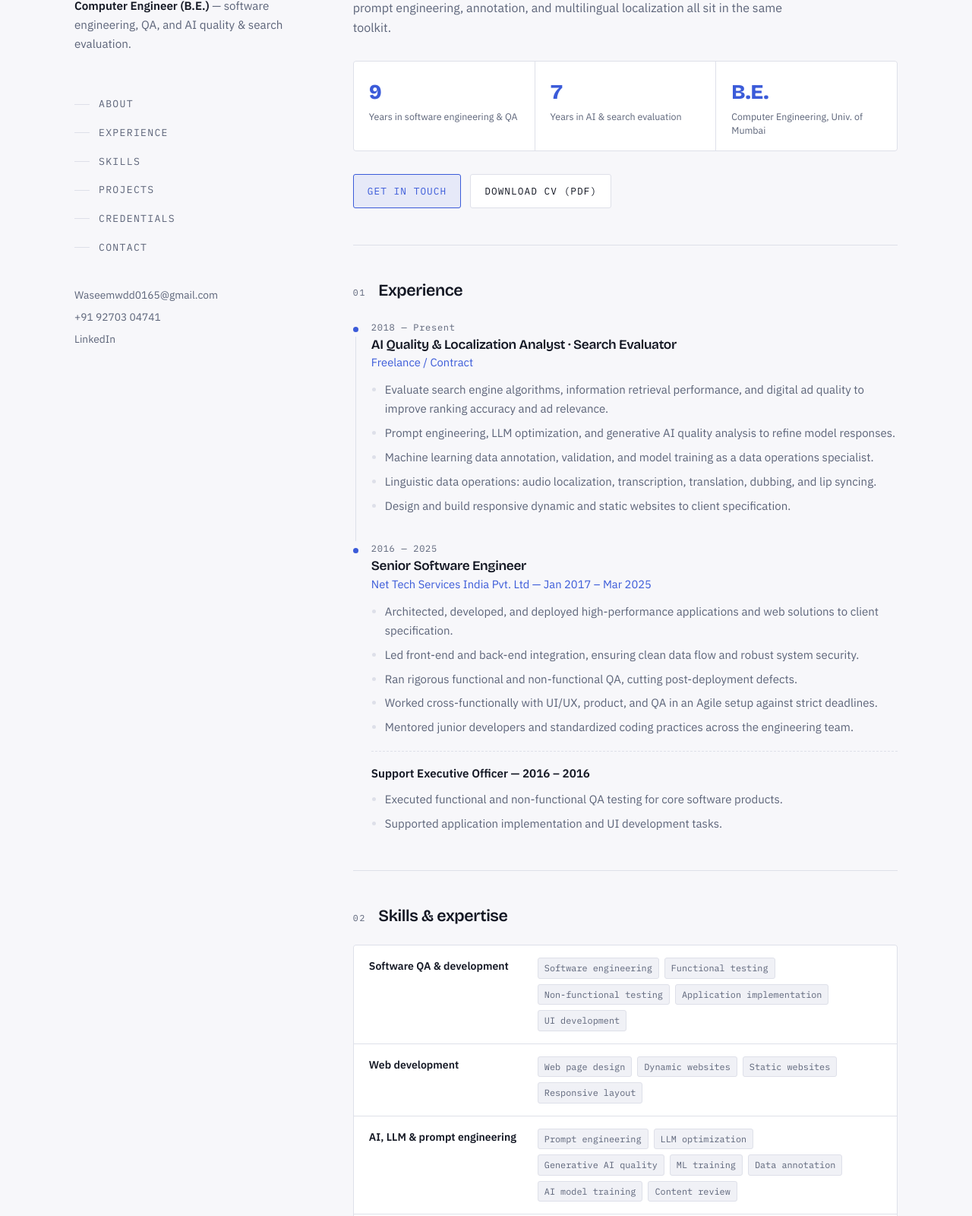
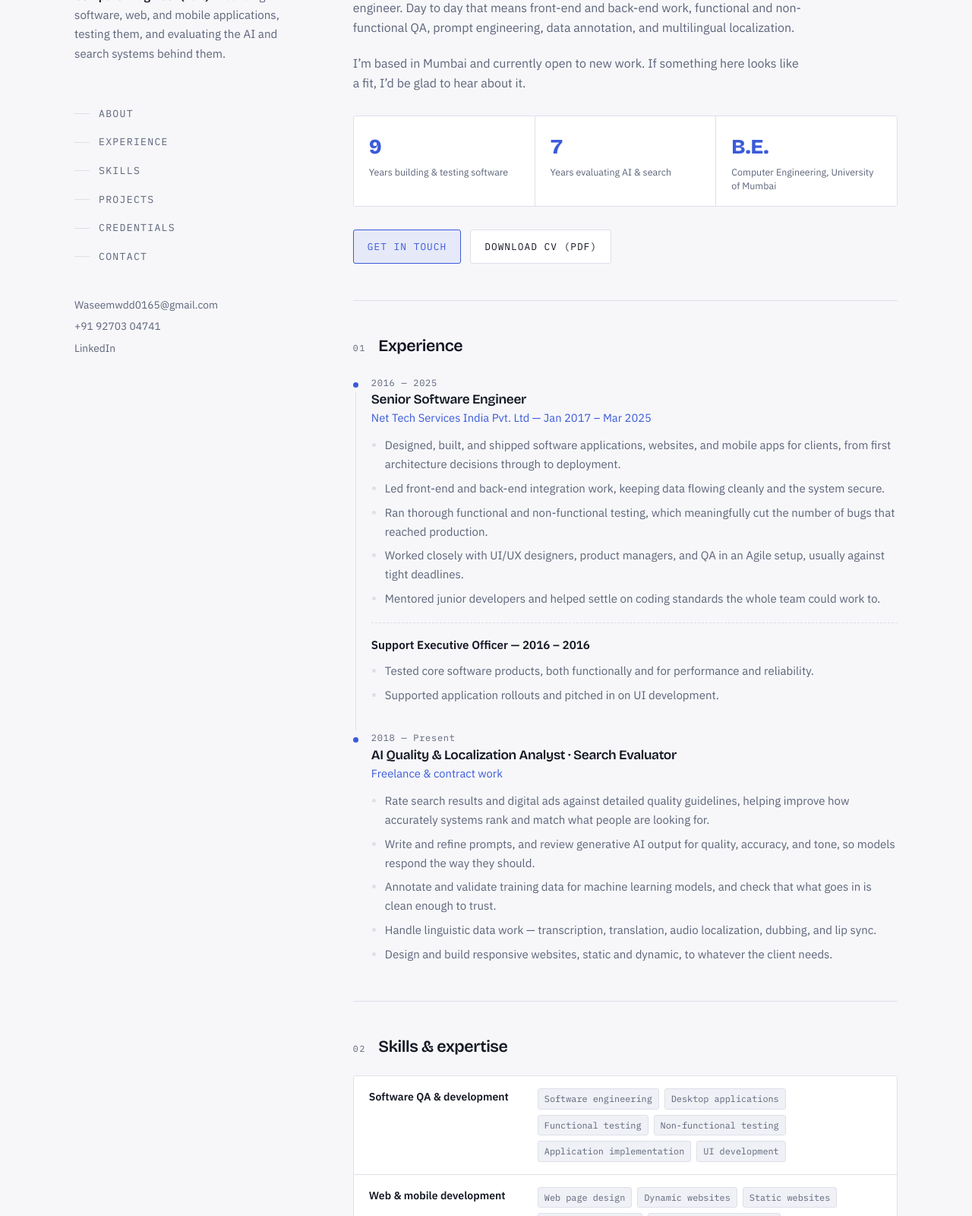
Before and after one commit to waseemwdd0165-jpg/waseemwdd0165-jpg.github.io, a plain HTML site: page index.html in a window 1280 px wide. Shown: the part 231-1831 px from the top of the page at 76% size. Drawn offline with nearby package versions, Linux system fonts and the light colour scheme.

Commit message:
Add files via upload

```diff
--- a/index.html
+++ b/index.html
@@ -3,7 +3,7 @@
 <head>
 <meta charset="utf-8">
 <meta name="viewport" content="width=device-width, initial-scale=1">
-<meta name="description" content="Waseem Ansari - Computer Engineer (B.E.). Software engineering, QA, and AI quality &amp; search evaluation.">
+<meta name="description" content="Waseem Ansari - Computer Engineer (B.E.). Software, web, and mobile application development, QA, and AI quality &amp; search evaluation.">
 <title>Waseem Ansari</title>
 <link rel="preconnect" href="https://fonts.googleapis.com">
 <link rel="preconnect" href="https://fonts.gstatic.com" crossorigin>
@@ -224,7 +224,7 @@ footer{
 <div class="shell">
   <aside class="rail">
     <h1>Waseem Ansari</h1>
-    <p class="role"><b>Computer Engineer (B.E.)</b> — software engineering, QA, and AI quality &amp; search evaluation.</p>
+    <p class="role"><b>Computer Engineer (B.E.)</b> &mdash; building software, web, and mobile applications, testing them, and evaluating the AI and search systems behind them.</p>
     <nav aria-label="Sections">
       <a href="#about">About</a>
       <a href="#experience">Experience</a>
@@ -242,12 +242,14 @@ footer{
 
   <main>
     <section id="about" class="intro">
-      <p>I build software and I judge software — nine years shipping web applications as a senior engineer, and seven years evaluating the systems that rank, retrieve, and generate the content people actually see.</p>
-      <p class="sub">That combination is the point. I know how a search stack or an LLM pipeline is put together, and I know how to score its output against a rubric, at volume, without drifting. Front-end and back-end integration, functional and non-functional QA, prompt engineering, annotation, and multilingual localization all sit in the same toolkit.</p>
+      <p>I&rsquo;ve spent nine years as a senior software engineer building software applications, websites, and mobile apps, and seven years evaluating the search and AI systems that shape what people find online.</p>
+      <p class="sub">The two sides feed each other. Knowing how a search stack or a language model pipeline is put together makes me a sharper judge of what it produces &mdash; and years of assessing that output against detailed guidelines have made me a more careful engineer. Day to day that means front-end and back-end work, functional and non-functional QA, prompt engineering, data annotation, and multilingual localization.
+      </p>
+      <p class="sub">I&rsquo;m based in Mumbai and currently open to new work. If something here looks like a fit, I&rsquo;d be glad to hear about it.</p>
       <div class="stats">
-        <div class="stat"><div class="n">9</div><div class="l">Years in software engineering &amp; QA</div></div>
-        <div class="stat"><div class="n">7</div><div class="l">Years in AI &amp; search evaluation</div></div>
-        <div class="stat"><div class="n">B.E.</div><div class="l">Computer Engineering, Univ. of Mumbai</div></div>
+        <div class="stat"><div class="n">9</div><div class="l">Years building &amp; testing software</div></div>
+        <div class="stat"><div class="n">7</div><div class="l">Years evaluating AI &amp; search</div></div>
+        <div class="stat"><div class="n">B.E.</div><div class="l">Computer Engineering, University of Mumbai</div></div>
       </div>
       <div class="actions">
         <a class="btn primary" href="#contact">Get in touch</a>
@@ -259,35 +261,35 @@ footer{
       <div class="section-head"><span class="eyebrow">01</span><h2>Experience</h2></div>
       <div class="tl">
         <article class="job">
-          <div class="when">2018 — Present</div>
-          <h3>AI Quality &amp; Localization Analyst · Search Evaluator</h3>
-          <div class="org">Freelance / Contract</div>
-          <ul>
-            <li>Evaluate search engine algorithms, information retrieval performance, and digital ad quality to improve ranking accuracy and ad relevance.</li>
-            <li>Prompt engineering, LLM optimization, and generative AI quality analysis to refine model responses.</li>
-            <li>Machine learning data annotation, validation, and model training as a data operations specialist.</li>
-            <li>Linguistic data operations: audio localization, transcription, translation, dubbing, and lip syncing.</li>
-            <li>Design and build responsive dynamic and static websites to client specification.</li>
-          </ul>
-        </article>
-        <article class="job">
           <div class="when">2016 — 2025</div>
           <h3>Senior Software Engineer</h3>
           <div class="org">Net Tech Services India Pvt. Ltd — Jan 2017 – Mar 2025</div>
           <ul>
-            <li>Architected, developed, and deployed high-performance applications and web solutions to client specification.</li>
-            <li>Led front-end and back-end integration, ensuring clean data flow and robust system security.</li>
-            <li>Ran rigorous functional and non-functional QA, cutting post-deployment defects.</li>
-            <li>Worked cross-functionally with UI/UX, product, and QA in an Agile setup against strict deadlines.</li>
-            <li>Mentored junior developers and standardized coding practices across the engineering team.</li>
+            <li>Designed, built, and shipped software applications, websites, and mobile apps for clients, from first architecture decisions through to deployment.</li>
+            <li>Led front-end and back-end integration work, keeping data flowing cleanly and the system secure.</li>
+            <li>Ran thorough functional and non-functional testing, which meaningfully cut the number of bugs that reached production.</li>
+            <li>Worked closely with UI/UX designers, product managers, and QA in an Agile setup, usually against tight deadlines.</li>
+            <li>Mentored junior developers and helped settle on coding standards the whole team could work to.</li>
           </ul>
           <div class="subrole">
             <div class="t">Support Executive Officer — 2016 – 2016</div>
             <ul>
-              <li>Executed functional and non-functional QA testing for core software products.</li>
-              <li>Supported application implementation and UI development tasks.</li>
+              <li>Tested core software products, both functionally and for performance and reliability.</li>
+              <li>Supported application rollouts and pitched in on UI development.</li>
             </ul>
           </div>
+        </article>
+        <article class="job">
+          <div class="when">2018 — Present</div>
+          <h3>AI Quality &amp; Localization Analyst · Search Evaluator</h3>
+          <div class="org">Freelance &amp; contract work</div>
+          <ul>
+            <li>Rate search results and digital ads against detailed quality guidelines, helping improve how accurately systems rank and match what people are looking for.</li>
+            <li>Write and refine prompts, and review generative AI output for quality, accuracy, and tone, so models respond the way they should.</li>
+            <li>Annotate and validate training data for machine learning models, and check that what goes in is clean enough to trust.</li>
+            <li>Handle linguistic data work &mdash; transcription, translation, audio localization, dubbing, and lip sync.</li>
+            <li>Design and build responsive websites, static and dynamic, to whatever the client needs.</li>
+          </ul>
         </article>
       </div>
     </section>
@@ -297,11 +299,11 @@ footer{
       <div class="skills">
         <div class="skill-row">
           <div class="k">Software QA &amp; development</div>
-          <div class="tags"><span class="tag">Software engineering</span><span class="tag">Functional testing</span><span class="tag">Non-functional testing</span><span class="tag">Application implementation</span><span class="tag">UI development</span></div>
+          <div class="tags"><span class="tag">Software engineering</span><span class="tag">Desktop applications</span><span class="tag">Functional testing</span><span class="tag">Non-functional testing</span><span class="tag">Application implementation</span><span class="tag">UI development</span></div>
         </div>
         <div class="skill-row">
-          <div class="k">Web development</div>
-          <div class="tags"><span class="tag">Web page design</span><span class="tag">Dynamic websites</span><span class="tag">Static websites</span><span class="tag">Responsive layout</span></div>
+          <div class="k">Web &amp; mobile development</div>
+          <div class="tags"><span class="tag">Web page design</span><span class="tag">Dynamic websites</span><span class="tag">Static websites</span><span class="tag">Responsive layout</span><span class="tag">Mobile app development</span><span class="tag">Cross-platform apps</span></div>
         </div>
         <div class="skill-row">
           <div class="k">AI, LLM &amp; prompt engineering</div>
@@ -328,29 +330,29 @@ footer{
         <article class="card">
           <div class="idx">Project 01</div>
           <h3>Add a project title</h3>
-          <p>Two lines on what you built, who it was for, and what changed because of it.</p>
+          <p>A short note on what this was, who it was built for, and what it changed.</p>
           <div class="foot">Stack · Role · Year</div>
         </article>
         <article class="card">
           <div class="idx">Project 02</div>
           <h3>Add a project title</h3>
-          <p>Two lines on what you built, who it was for, and what changed because of it.</p>
+          <p>A short note on what this was, who it was built for, and what it changed.</p>
           <div class="foot">Stack · Role · Year</div>
         </article>
         <article class="card">
           <div class="idx">Project 03</div>
           <h3>Add a project title</h3>
-          <p>Two lines on what you built, who it was for, and what changed because of it.</p>
+          <p>A short note on what this was, who it was built for, and what it changed.</p>
           <div class="foot">Stack · Role · Year</div>
         </article>
         <article class="card">
           <div class="idx">Project 04</div>
           <h3>Add a project title</h3>
-          <p>Two lines on what you built, who it was for, and what changed because of it.</p>
+          <p>A short note on what this was, who it was built for, and what it changed.</p>
           <div class="foot">Stack · Role · Year</div>
         </article>
       </div>
-      <p class="hint">Placeholder cards — send me the real projects and I'll swap them in.</p>
+      <p class="hint">These are placeholders for now &mdash; real project write-ups coming soon.</p>
     </section>
 
     <section id="credentials">
@@ -366,7 +368,7 @@ footer{
             <dt>Certificate no.</dt><dd class="mono">0032270</dd>
           </dl>
           <dl style="margin-top:18px">
-            <dt>Also</dt><dd>HSC — The Malegaon Jr. College, 2007–2009</dd>
+            <dt>Also</dt><dd>HSC &mdash; The Malegaon Jr. College, 2007&ndash;2009</dd>
           </dl>
         </div>
         <div class="seal">UNIV OF<br>MUMBAI<br>2017</div>
@@ -386,15 +388,15 @@ footer{
           <div class="field"><label for="cf-name">Your name</label><input id="cf-name" name="name" required></div>
           <div class="field"><label for="cf-email">Your email</label><input id="cf-email" name="email" type="email" required></div>
           <div class="field"><label for="cf-msg">Message</label><textarea id="cf-msg" name="message" required></textarea></div>
-          <button class="btn primary" type="submit">Open in email</button>
-          <p class="form-note">This opens your own mail app with the message pre-filled — nothing is stored on this page.</p>
+          <button class="btn primary" type="submit">Send message</button>
+          <p class="form-note">This opens your own email app with the message ready to send. Nothing is stored here.</p>
         </form>
       </div>
     </section>
 
     <footer>
-      <span>Waseem Ansari · Computer Engineer</span>
-      <span>Mumbai, India</span>
+      <span>Waseem Ansari &middot; Computer Engineer (B.E.)</span>
+      <span>Mumbai, India &middot; Open to new work</span>
     </footer>
   </main>
 </div>
```
